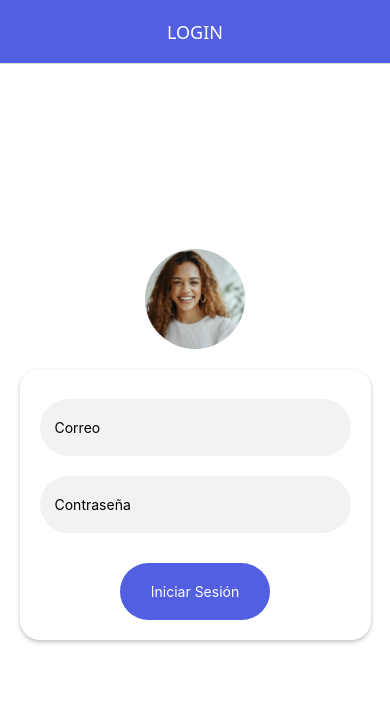
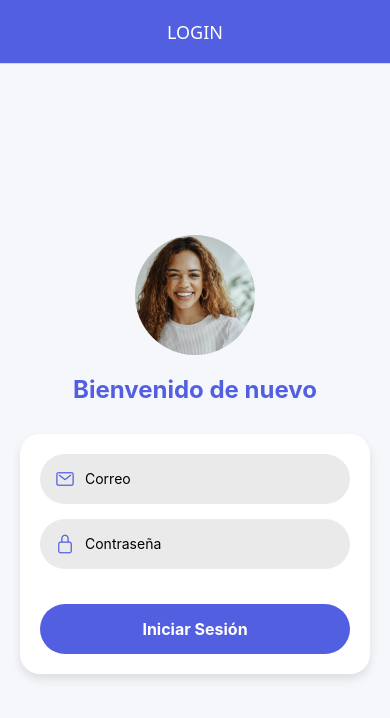
Before and after one commit to ChrisReyes36/app-dps-eventos, a React Native app: screen /Login in a window 390 px wide. Shown: the top 718 px of the page. Built offline with nearby package versions, Linux system fonts and the light colour scheme.

Commit message:
feat: adds logout && styles login

```diff
--- a/screens/HomeScreen.js
+++ b/screens/HomeScreen.js
@@ -1,8 +1,18 @@
 import React, { useEffect, useState } from "react";
-import { StyleSheet, Text, View, TouchableOpacity, ScrollView } from "react-native";
+import {
+  StyleSheet,
+  Text,
+  View,
+  TouchableOpacity,
+  ScrollView,
+  Alert,
+} from "react-native";
 import { Ionicons } from "@expo/vector-icons";
 import { collection, onSnapshot } from "firebase/firestore";
 import { db } from "../credenciales"; // Asegúrate de importar tu Firestore correctamente
+import { getAuth, signOut } from "firebase/auth"; // Importa Firebase Auth
+
+const auth = getAuth(); // Instancia de autenticación
 
 export default function HomeScreen({ navigation }) {
   const [eventCount, setEventCount] = useState(0); // Estado para almacenar el conteo de eventos
@@ -16,12 +26,26 @@ export default function HomeScreen({ navigation }) {
     return () => unsubscribe();
   }, []); // Solo se ejecuta al montar el componente
 
+  const handleLogout = () => {
+    signOut(auth)
+      .then(() => {
+        Alert.alert("Sesión cerrada", "Has cerrado sesión correctamente.");
+        navigation.replace("Login"); // Redirige a la pantalla de inicio de sesión
+      })
+      .catch((error) => {
+        console.error(error);
+        Alert.alert("Error", "Hubo un problema al cerrar sesión.");
+      });
+  };
+
   return (
     <ScrollView style={styles.container}>
       {/* Encabezado */}
       <View style={styles.header}>
         <Text style={styles.headerTitle}>Dashboard</Text>
-        <Ionicons name="menu-outline" size={24} color="#fff" style={styles.headerIcon} />
+        <TouchableOpacity onPress={handleLogout}>
+          <Ionicons name="log-out-outline" size={24} color="#fff" style={styles.headerIcon} />
+        </TouchableOpacity>
       </View>
 
       {/* Sección de estadísticas */}
@@ -115,8 +139,8 @@ const styles = StyleSheet.create({
     alignItems: "center",
     justifyContent: "center",
     width: "30%",
-    elevation: 5, // Sombra en Android
-    shadowColor: "#000", // Sombra en iOS
+    elevation: 5,
+    shadowColor: "#000",
     shadowOffset: { width: 0, height: 2 },
     shadowOpacity: 0.2,
     shadowRadius: 4,
--- a/screens/LoginScreen.js
+++ b/screens/LoginScreen.js
@@ -8,6 +8,7 @@ import {
   TouchableOpacity,
   View,
 } from "react-native";
+import { Ionicons } from "@expo/vector-icons";
 
 import appFirebase from "../credenciales";
 import { getAuth, signInWithEmailAndPassword } from "firebase/auth";
@@ -30,88 +31,95 @@ export default function LoginScreen(props) {
   };
 
   return (
-    <View style={styles.padre}>
-      <View>
-        <Image
-          source={require("../assets/profile.jpg")}
-          style={styles.profile}
-        />
-      </View>
-
-      <View style={styles.tarjeta}>
-        <View style={styles.cajaTexto}>
+    <View style={styles.container}>
+      <Image
+        source={require("../assets/profile.jpg")}
+        style={styles.profile}
+      />
+      <Text style={styles.title}>Bienvenido de nuevo</Text>
+      <View style={styles.card}>
+        <View style={styles.inputContainer}>
+          <Ionicons name="mail-outline" size={20} color="#525fe1" />
           <TextInput
             placeholder="Correo"
-            style={{ paddingHorizontal: 15 }}
+            style={styles.input}
             onChangeText={(text) => setEmail(text)}
           />
         </View>
-
-        <View style={styles.cajaTexto}>
+        <View style={styles.inputContainer}>
+          <Ionicons name="lock-closed-outline" size={20} color="#525fe1" />
           <TextInput
             placeholder="Contraseña"
-            style={{ paddingHorizontal: 15 }}
+            style={styles.input}
             secureTextEntry={true}
             onChangeText={(text) => setPassword(text)}
           />
         </View>
-
-        <View style={styles.padreBoton}>
-          <TouchableOpacity style={styles.cajaBoton} onPress={iniciarSesion}>
-            <Text style={styles.textoBoton}>Iniciar Sesión</Text>
-          </TouchableOpacity>
-        </View>
+        <TouchableOpacity style={styles.button} onPress={iniciarSesion}>
+          <Text style={styles.buttonText}>Iniciar Sesión</Text>
+        </TouchableOpacity>
       </View>
     </View>
   );
 }
 
 const styles = StyleSheet.create({
-  padre: {
+  container: {
     flex: 1,
     justifyContent: "center",
     alignItems: "center",
-    backgroundColor: "white",
+    backgroundColor: "#f5f7fb",
+    padding: 20,
   },
   profile: {
-    width: 100,
-    height: 100,
-    borderRadius: 50,
-    borderColor: "white",
+    width: 120,
+    height: 120,
+    borderRadius: 60,
+    marginBottom: 20,
   },
-  tarjeta: {
-    margin: 20,
+  title: {
+    fontSize: 24,
+    fontWeight: "bold",
+    color: "#525fe1",
+    marginBottom: 30,
+  },
+  card: {
+    width: "100%",
+    padding: 20,
     backgroundColor: "white",
     borderRadius: 20,
-    width: "90%",
-    padding: 20,
     shadowColor: "#000",
     shadowOffset: {
       width: 0,
-      height: 2,
+      height: 5,
     },
-    shadowOpacity: 0.25,
-    shadowRadius: 4,
+    shadowOpacity: 0.1,
+    shadowRadius: 10,
     elevation: 5,
   },
-  cajaTexto: {
-    paddingVertical: 20,
-    backgroundColor: "#cccccc40",
+  inputContainer: {
+    flexDirection: "row",
+    alignItems: "center",
+    backgroundColor: "#eaeaea",
     borderRadius: 30,
-    marginVertical: 10,
+    paddingHorizontal: 15,
+    marginBottom: 15,
+    height: 50,
   },
-  padreBoton: {
-    alignItems: "center",
+  input: {
+    flex: 1,
+    marginLeft: 10,
   },
-  cajaBoton: {
+  button: {
     backgroundColor: "#525fe1",
     borderRadius: 30,
-    paddingVertical: 20,
-    width: 150,
+    paddingVertical: 15,
+    alignItems: "center",
     marginTop: 20,
   },
-  textoBoton: {
-    textAlign: "center",
+  buttonText: {
     color: "white",
+    fontWeight: "bold",
+    fontSize: 16,
   },
 });
```
